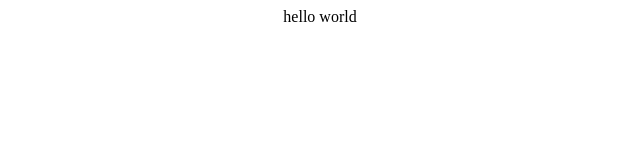
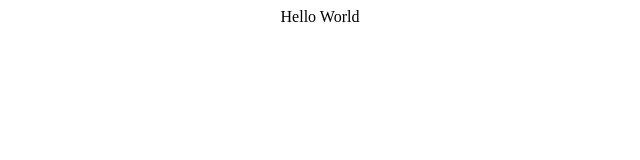
Before and after one commit to parikshit589/parisonu, a plain HTML site: page index.html in a window 1280 px wide. Shown: the full height of the page, 320-960 px from the left. Drawn offline with Linux system fonts and the light colour scheme.

Commit message:
Update index.html

```diff
--- a/index.html
+++ b/index.html
@@ -3,6 +3,6 @@
     <title>hello</title>
   </head>
   <body>
-    <center><p>hello world</p></center>
+    <center><p>Hello World</p></center>
   </body>
 </html>
```
